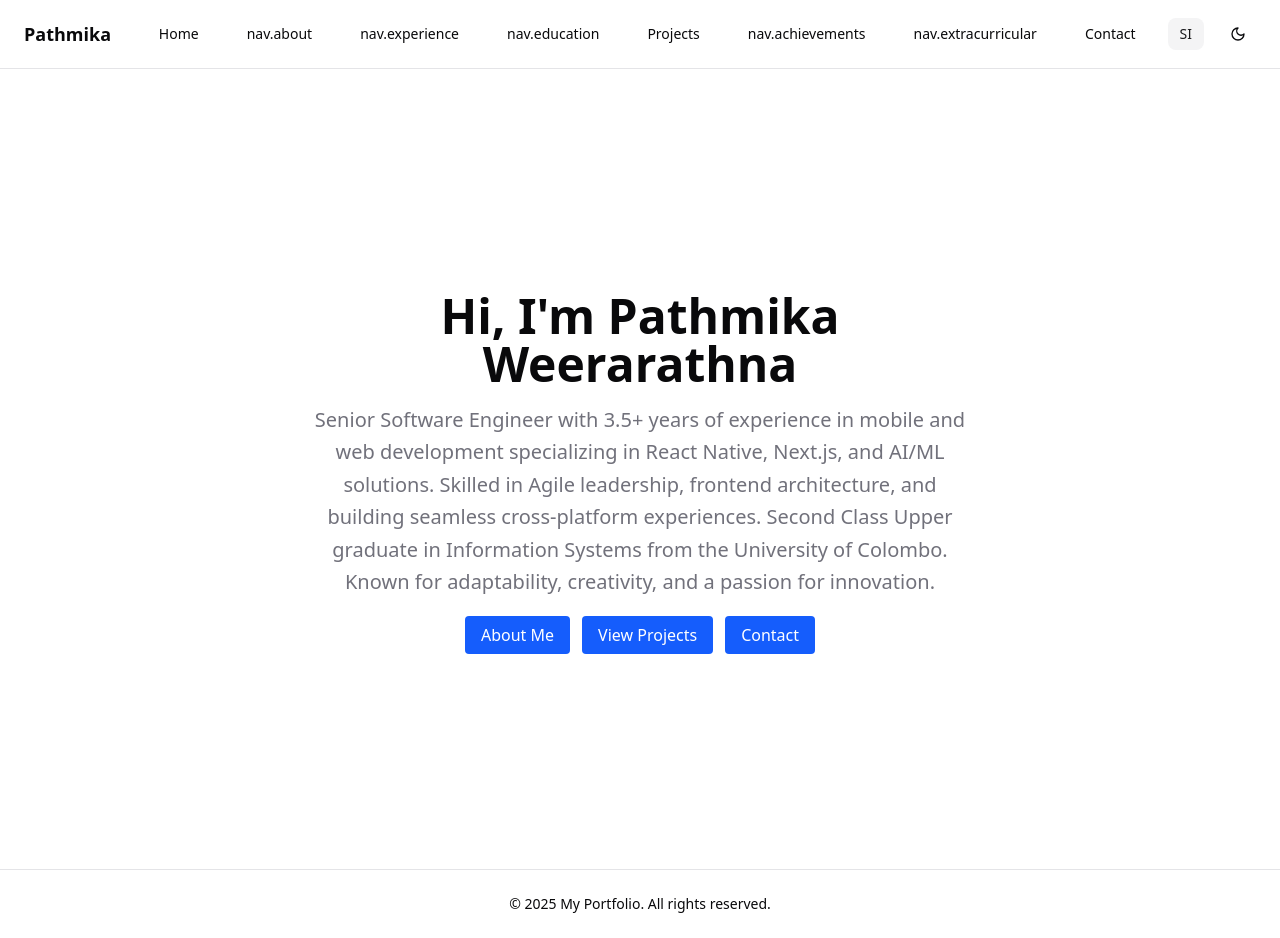
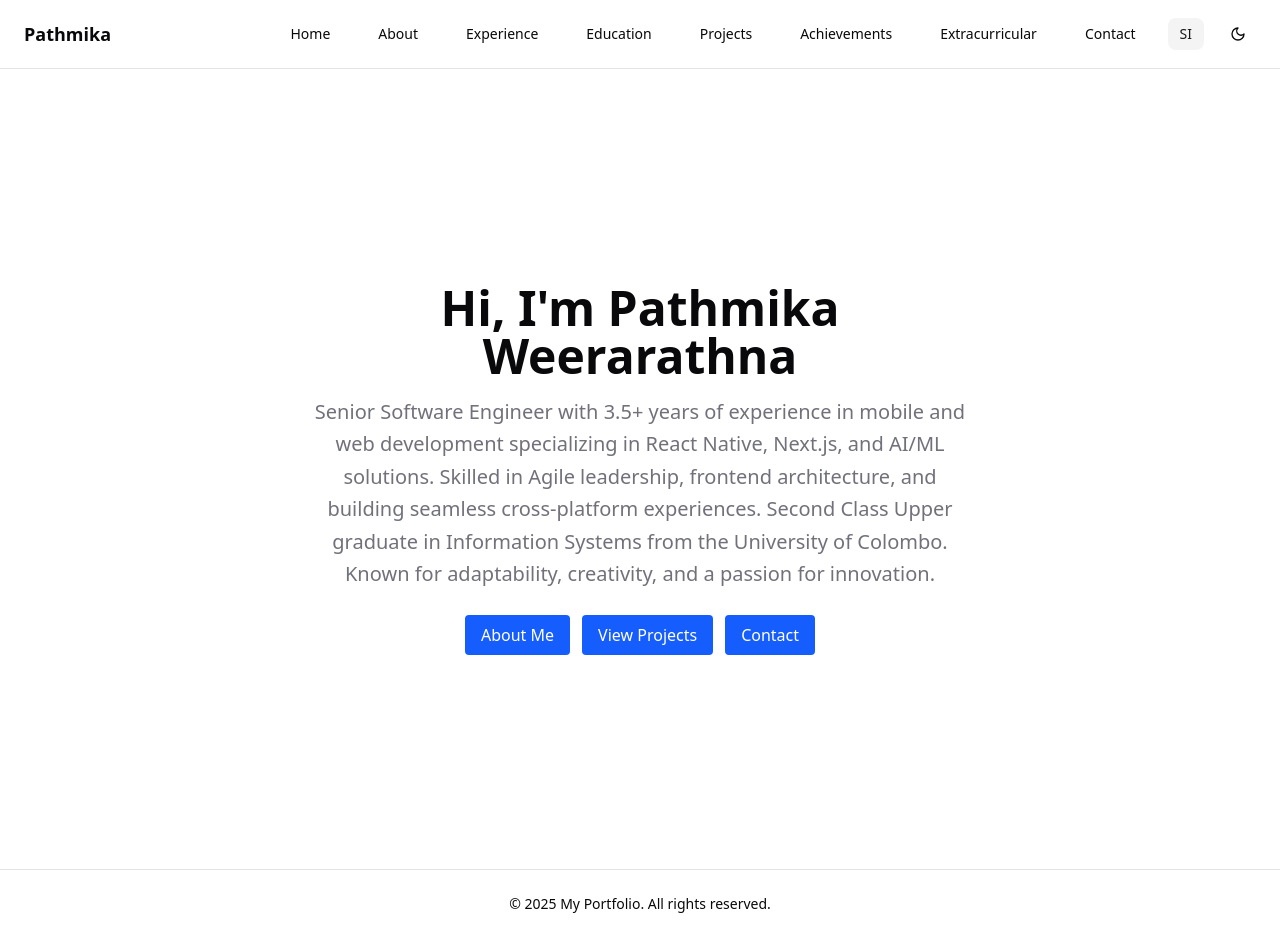
Before and after one commit to PathmikaW/my-portfolio, a Next.js app in the folder my-portfolio/: page /en in a window 1280 px wide. Built offline with nearby package versions, Linux system fonts and the light colour scheme.

Commit message:
feat(locals): localization support added for pages

```diff
--- a/my-portfolio/src/app/[locale]/about/page.tsx
+++ b/my-portfolio/src/app/[locale]/about/page.tsx
@@ -1,6 +1,7 @@
 'use client';
 
 import { useEffect, useState } from 'react';
+import { useTranslations } from 'next-intl';
 
 interface Profile {
   name: string;
@@ -11,32 +12,38 @@ interface Profile {
 }
 
 export default function AboutPage() {
+  const t = useTranslations();
   const [profile, setProfile] = useState<Profile | null>(null);
+  const [isLoading, setIsLoading] = useState(true);
 
   useEffect(() => {
     const fetchProfile = async () => {
       const res = await fetch('/api/profile');
       const data = await res.json();
       setProfile(data);
+      setIsLoading(false);
     };
     fetchProfile();
   }, []);
 
-  if (!profile) return <p className="text-center">Loading profile...</p>;
-
   return (
     <div className="max-w-4xl mx-auto py-16 px-4">
-      <h1 className="text-4xl font-bold mb-6">About Me</h1>
+      <h1 className="text-4xl font-bold mb-6">{t('pageTitle.about')}</h1>
+
+      {isLoading ? (
+        <p>{t('about.loading')}</p>
+      ) : profile ? (
+        <>
           <p className="text-xl mb-6">{profile.summary}</p>
 
-      <h2 className="text-2xl font-bold mb-2">Skills</h2>
+          <h2 className="text-2xl font-bold mb-2">{t('about.skills')}</h2>
           <ul className="list-disc pl-5 mb-6">
             {profile.skills.map((skill, index) => (
               <li key={index}>{skill}</li>
             ))}
           </ul>
 
-      <h2 className="text-2xl font-bold mb-2">Languages</h2>
+          <h2 className="text-2xl font-bold mb-2">{t('about.languages')}</h2>
           <ul className="list-disc pl-5">
             {profile.languages.map((lang, index) => (
               <li key={index}>
@@ -44,6 +51,10 @@ export default function AboutPage() {
               </li>
             ))}
           </ul>
+        </>
+      ) : (
+        <p className="text-center text-red-600">{t('about.error')}</p>
+      )}
     </div>
   );
 }
--- a/my-portfolio/src/app/[locale]/achievements/page.tsx
+++ b/my-portfolio/src/app/[locale]/achievements/page.tsx
@@ -1,6 +1,7 @@
 'use client';
 
 import { useEffect, useState } from 'react';
+import { useTranslations } from 'next-intl';
 
 interface Achievement {
   title: string;
@@ -9,27 +10,42 @@ interface Achievement {
 }
 
 export default function AchievementsPage() {
+  const t = useTranslations();
   const [achievements, setAchievements] = useState<Achievement[]>([]);
+  const [isLoading, setIsLoading] = useState(true);
 
   useEffect(() => {
     const fetchAchievements = async () => {
+      try {
         const res = await fetch('/api/achievements');
         const data = await res.json();
         setAchievements(data);
+      } catch (error) {
+        console.error('Error fetching achievements:', error);
+      } finally {
+        setIsLoading(false);
+      }
     };
     fetchAchievements();
   }, []);
 
   return (
     <div className="max-w-4xl mx-auto py-16 px-4">
-      <h1 className="text-4xl font-bold mb-6">Achievements</h1>
-      {achievements.map((ach, index) => (
+      <h1 className="text-4xl font-bold mb-6">{t('pageTitle.achievements')}</h1>
+
+      {isLoading ? (
+        <p>{t('achievements.loading')}</p>
+      ) : achievements.length > 0 ? (
+        achievements.map((ach, index) => (
           <div key={index} className="mb-6 border-b pb-4">
             <h2 className="text-2xl font-bold">{ach.title}</h2>
             <p className="italic mb-2">{ach.year}</p>
             <p>{ach.description}</p>
           </div>
-      ))}
+        ))
+      ) : (
+        <p className="text-center text-red-600">{t('achievements.error')}</p>
+      )}
     </div>
   );
 }
--- a/my-portfolio/src/app/[locale]/education/page.tsx
+++ b/my-portfolio/src/app/[locale]/education/page.tsx
@@ -1,6 +1,7 @@
 'use client';
 
 import { useEffect, useState } from 'react';
+import { useTranslations } from 'next-intl';
 
 interface Education {
   degree: string;
@@ -11,21 +12,28 @@ interface Education {
 }
 
 export default function EducationPage() {
+  const t = useTranslations();
   const [education, setEducation] = useState<Education[]>([]);
+  const [isLoading, setIsLoading] = useState(true);
 
   useEffect(() => {
     const fetchEducation = async () => {
       const res = await fetch('/api/education');
       const data = await res.json();
       setEducation(data);
+      setIsLoading(false);
     };
     fetchEducation();
   }, []);
 
   return (
     <div className="max-w-4xl mx-auto py-16 px-4">
-      <h1 className="text-4xl font-bold mb-6">Education</h1>
-      {education.map((edu, index) => (
+      <h1 className="text-4xl font-bold mb-6">{t('pageTitle.education')}</h1>
+
+      {isLoading ? (
+        <p>{t('education.loading')}</p>
+      ) : education.length > 0 ? (
+        education.map((edu, index) => (
           <div key={index} className="mb-6 border-b pb-4">
             <h2 className="text-2xl font-bold">{edu.degree}</h2>
             <p className="text-gray-600">{edu.institution}</p>
@@ -33,7 +41,10 @@ export default function EducationPage() {
             {edu.gpa && <p>GPA: {edu.gpa}</p>}
             {edu.year && <p>Year: {edu.year}</p>}
           </div>
-      ))}
+        ))
+      ) : (
+        <p className="text-center text-red-600">{t('education.error')}</p>
+      )}
     </div>
   );
 }
--- a/my-portfolio/src/app/[locale]/experience/page.tsx
+++ b/my-portfolio/src/app/[locale]/experience/page.tsx
@@ -1,6 +1,7 @@
 'use client';
 
 import { useEffect, useState } from 'react';
+import { useTranslations } from 'next-intl';
 
 interface Experience {
   company: string;
@@ -10,28 +11,36 @@ interface Experience {
 }
 
 export default function ExperiencePage() {
+  const t = useTranslations();
   const [experience, setExperience] = useState<Experience[]>([]);
+  const [isLoading, setIsLoading] = useState(true);
 
   useEffect(() => {
     const fetchExperience = async () => {
       const res = await fetch('/api/experience');
       const data = await res.json();
       setExperience(data);
+      setIsLoading(false);
     };
     fetchExperience();
   }, []);
 
   return (
     <div className="max-w-4xl mx-auto py-16 px-4">
-      <h1 className="text-4xl font-bold mb-6">Experience</h1>
-      {experience.map((exp, index) => (
+      <h1 className="text-4xl font-bold mb-6">{t('pageTitle.experience')}</h1>
+
+      {isLoading ? (
+        <p>{t('experience.loading')}</p>
+      ) : (
+        experience.map((exp, index) => (
           <div key={index} className="mb-6 border-b pb-4">
             <h2 className="text-2xl font-bold">{exp.role}</h2>
             <p className="text-gray-600">{exp.company}</p>
             <p className="italic mb-2">{exp.period}</p>
             <p>{exp.description}</p>
           </div>
-      ))}
+        ))
+      )}
     </div>
   );
 }
--- a/my-portfolio/src/app/[locale]/extracurricular/page.tsx
+++ b/my-portfolio/src/app/[locale]/extracurricular/page.tsx
@@ -1,6 +1,7 @@
 'use client';
 
 import { useEffect, useState } from 'react';
+import { useTranslations } from 'next-intl';
 
 interface Extracurricular {
   name: string;
@@ -8,26 +9,34 @@ interface Extracurricular {
 }
 
 export default function ExtracurricularPage() {
+  const t = useTranslations();
   const [activities, setActivities] = useState<Extracurricular[]>([]);
+  const [isLoading, setIsLoading] = useState(true);
 
   useEffect(() => {
     const fetchActivities = async () => {
       const res = await fetch('/api/extracurricular');
       const data = await res.json();
       setActivities(data);
+      setIsLoading(false);
     };
     fetchActivities();
   }, []);
 
   return (
     <div className="max-w-4xl mx-auto py-16 px-4">
-      <h1 className="text-4xl font-bold mb-6">Extracurricular</h1>
-      {activities.map((act, index) => (
-        <div key={index} className="mb-4">
-          <h2 className="text-xl font-semibold">{act.name}</h2>
-          <p className="text-gray-600">{act.role}</p>
-        </div>
-      ))}
+      <h1 className="text-4xl font-bold mb-6">{t('pageTitle.extracurricular')}</h1>
+
+      {isLoading ? (
+        <p>{t('extracurricular.loading')}</p>
+      ) : (
+        activities.map((act, index) => (
+          <div key={index} className="mb-4">
+            <h2 className="text-xl font-semibold">{act.name}</h2>
+            <p className="text-gray-600">{act.role}</p>
+          </div>
+        ))
+      )}
     </div>
   );
 }
--- a/my-portfolio/src/app/[locale]/layout.tsx
+++ b/my-portfolio/src/app/[locale]/layout.tsx
@@ -14,8 +14,8 @@ export async function generateMetadata({ params }: { params: Promise<{ locale: s
   if (!locales.includes(locale)) notFound();
 
   return {
-    title: 'My Portfolio',
-    description: `Portfolio in ${locale}`,
+    title: 'Home | Pathmika Weerarathna',
+    description: 'Welcome to the portfolio of Pathmika Weerarathna. Explore projects, skills, and contact information.',
   };
 }
 
--- a/my-portfolio/src/app/[locale]/page.tsx
+++ b/my-portfolio/src/app/[locale]/page.tsx
@@ -10,15 +10,18 @@ interface Profile {
   summary: string;
 }
 
+
 export default function HomePage() {
   const t = useTranslations('home');
   const [profile, setProfile] = useState<Profile | null>(null);
+  const [isLoading, setIsLoading] = useState(true);
 
   useEffect(() => {
     const fetchProfile = async () => {
       const res = await fetch('/api/profile');
       const data = await res.json();
       setProfile(data);
+      setIsLoading(false);
     };
     fetchProfile();
   }, []);
@@ -28,27 +31,29 @@ export default function HomePage() {
       <main className="flex-1 flex items-center justify-center px-4 py-16 text-center">
         <div className="max-w-2xl">
           <h1 className="text-4xl sm:text-5xl font-bold mb-4">
-            {profile ? `Hi, I'm ${profile.name}` : t('title')}
+            {isLoading
+              ? t('loading')
+              : profile
+              ? `Hi, I'm ${profile.name}`
+              : t('title')}
           </h1>
           <p className="text-muted-foreground text-lg sm:text-xl leading-relaxed mb-4">
-            {profile ? profile.summary : t('subtitle')}
+            {isLoading
+              ? ''
+              : profile
+              ? profile.summary
+              : t('subtitle')}
           </p>
 
           <div className="flex flex-wrap justify-center gap-3 mt-6">
-            <Link href="/about" passHref>
-              <span className="px-4 py-2 bg-blue-600 text-white rounded hover:bg-blue-700 cursor-pointer">
-                About Me
-              </span>
+            <Link href="/about" className="px-4 py-2 bg-blue-600 text-white rounded hover:bg-blue-700 cursor-pointer">
+              {t('aboutButton')}
             </Link>
-            <Link href="/projects" passHref>
-              <span className="px-4 py-2 bg-blue-600 text-white rounded hover:bg-blue-700 cursor-pointer">
-                View Projects
-              </span>
+            <Link href="/projects" className="px-4 py-2 bg-blue-600 text-white rounded hover:bg-blue-700 cursor-pointer">
+              {t('projectsButton')}
             </Link>
-            <Link href="/contact" passHref>
-              <span className="px-4 py-2 bg-blue-600 text-white rounded hover:bg-blue-700 cursor-pointer">
-                Contact
-              </span>
+            <Link href="/contact" className="px-4 py-2 bg-blue-600 text-white rounded hover:bg-blue-700 cursor-pointer">
+              {t('contactButton')}
             </Link>
           </div>
         </div>
--- a/my-portfolio/src/messages/en.json
+++ b/my-portfolio/src/messages/en.json
@@ -1,14 +1,71 @@
 {
   "home": {
     "title": "Hi, I’m Pathmika 👋",
-    "subtitle": "I’m a software engineer who builds modern, performant, and thoughtful digital experiences. Welcome to my portfolio!"
+    "subtitle": "I’m a software engineer who builds modern, performant, and thoughtful digital experiences. Welcome to my portfolio!",
+    "loading": "Loading profile...",
+    "aboutButton": "About Me",
+    "projectsButton": "View Projects",
+    "contactButton": "Contact"
   },
   "nav": {
     "home": "Home",
+    "about": "About",
+    "experience": "Experience",
+    "education": "Education",
     "projects": "Projects",
+    "achievements": "Achievements",
+    "extracurricular": "Extracurricular",
     "contact": "Contact"
+  },
+  "pageTitle": {
+    "about": "About Me",
+    "experience": "Experience",
+    "education": "Education",
+    "projects": "Projects",
+    "achievements": "Achievements",
+    "extracurricular": "Extracurricular",
+    "contact": "Contact Me"
   },
   "footer": {
     "copyright": "My Portfolio. All rights reserved."
+  },
+  "about": {
+    "skills": "Skills",
+    "languages": "Languages",
+    "loading": "Loading profile...",
+    "error": "Failed to load profile."
+  },
+  "contact": {
+    "loading": "Loading contact information...",
+    "error": "Failed to load contact information.",
+    "sendMessage": "Send a Message",
+    "name": "Name",
+    "email": "Email",
+    "message": "Message",
+    "sendButton": "Send Message",
+    "sending": "Sending...",
+    "successMessage": "Thank you! Your message has been sent.",
+    "errorMessage": "An error occurred. Please try again."
+  },
+  "achievements": {
+    "loading": "Loading achievements...",
+    "error": "Failed to load achievements."
+  },
+  "education": {
+    "loading": "Loading education information..."
+  },
+  "experience": {
+    "loading": "Loading experience information..."
+  },
+  "extracurricular": {
+    "loading": "Loading extracurricular activities..."
+  },
+  "projects": {
+    "loading": "Loading projects...",
+    "techStack": "Tech Stack",
+    "visitProject": "Visit Project →",
+    "viewMore": "View More",
+    "hideDetails": "Hide Details",
+    "noDetails": "No additional details available."
   }
 }
--- a/my-portfolio/src/messages/si.json
+++ b/my-portfolio/src/messages/si.json
@@ -1,14 +1,72 @@
 {
   "home": {
     "title": "මම පත්මික 👋",
-    "subtitle": "මම නවීන, කාර්යක්ෂම සහ අදහස්පූර්ණ ඩිජිටල් අත්දැකීම් නිර්මාණය කරන මෘදුකාංග ඉංජිනේරුවෙකි. මගේ පෝර්ට්ෆෝලියෝ වෙත ඔබව සාදරයෙන් පිළිගනිමු!"
+    "subtitle": "මම නවීන, කාර්යක්ෂම සහ අදහස්පූර්ණ ඩිජිටල් අත්දැකීම් නිර්මාණය කරන මෘදුකාංග ඉංජිනේරුවෙකි. මගේ පෝර්ට්ෆෝලියෝ වෙත ඔබව සාදරයෙන් පිළිගනිමු!",
+    "loading": "පැතිකඩ පූරණය වෙමින් පවතී...",
+    "aboutButton": "මගේ පිළිබඳව",
+    "projectsButton": "ව්‍යාපෘති බලන්න",
+    "contactButton": "සම්බන්ධ වන්න"
   },
   "nav": {
     "home": "මුල් පිටුව",
+    "about": "මගේ පිළිබඳව",
+    "experience": "අත්දැකීම්",
+    "education": "අධ්‍යාපනය",
     "projects": "ව්‍යාපෘති",
+    "achievements": "ප්‍රාප්ති",
+    "extracurricular": "අතිරේක ක්‍රියාකාරකම්",
+    "contact": "සම්බන්ධ වන්න"
+  },
+  "pageTitle": {
+    "about": "මගේ පිළිබඳව",
+    "experience": "අත්දැකීම්",
+    "education": "අධ්‍යාපනය",
+    "projects": "ව්‍යාපෘති",
+    "achievements": "ප්‍රාප්ති",
+    "extracurricular": "අතිරේක ක්‍රියාකාරකම්",
     "contact": "සම්බන්ධ වන්න"
   },
   "footer": {
     "copyright": "මගේ පෝර්ට්ෆෝලියෝ. සියලු හිමිකම් ඇවිරිණි."
+  },
+
+  "about": {
+    "skills": "කෞශල්‍යයන්",
+    "languages": "භාෂා",
+    "loading": "පැතිකඩ පූරණය වෙමින් පවතී...",
+    "error": "පැතිකඩ පූරණය කිරීම අසාර්ථක විය."
+  },
+  "contact": {
+    "loading": "සම්බන්ධතා තොරතුරු පූරණය වෙමින් පවතී...",
+    "error": "සම්බන්ධතා තොරතුරු පූරණය කිරීම අසාර්ථක විය.",
+    "sendMessage": "පණිවිඩයක් යවන්න",
+    "name": "නම",
+    "email": "ඊමේල්",
+    "message": "පණිවිඩය",
+    "sendButton": "පණිවිඩය යවන්න",
+    "sending": "යැවෙමින් පවතී...",
+    "successMessage": "ඔබේ පණිවිඩය සාර්ථකව යවා ඇත.",
+    "errorMessage": "දෝෂයක් ඇතිවිය. කරුණාකර නැවත උත්සාහ කරන්න."
+  },
+  "achievements": {
+    "loading": "ප්‍රාප්ති පූරණය වෙමින් පවතී...",
+    "error": "ප්‍රාප්ති පූරණය කිරීම අසාර්ථක විය."
+  },
+  "education": {
+    "loading": "අධ්‍යාපන තොරතුරු පූරණය වෙමින් පවතී..."
+  },
+  "experience": {
+    "loading": "අත්දැකීම් තොරතුරු පූරණය වෙමින් පවතී..."
+  },
+  "extracurricular": {
+    "loading": "අතිරේක ක්‍රියාකාරකම් පූරණය වෙමින් පවතී..."
+  },
+  "projects": {
+    "loading": "ව්‍යාපෘති පූරණය වෙමින් පවතී...",
+    "techStack": "කාර්ය මණ්ඩලය",
+    "visitProject": "ව්‍යාපෘතිය බලන්න →",
+    "viewMore": "වැඩිදුර බලන්න",
+    "hideDetails": "විස්තර සඟවන්න",
+    "noDetails": "අතිරේක විස්තර නොමැත."
   }
 }
```
Also changed, not shown: my-portfolio/src/app/[locale]/contact/page.tsx (+26 -17 lines), my-portfolio/src/app/[locale]/projects/page.tsx (+21 -18 lines). Lines whose indentation alone changed are shown as unchanged.
